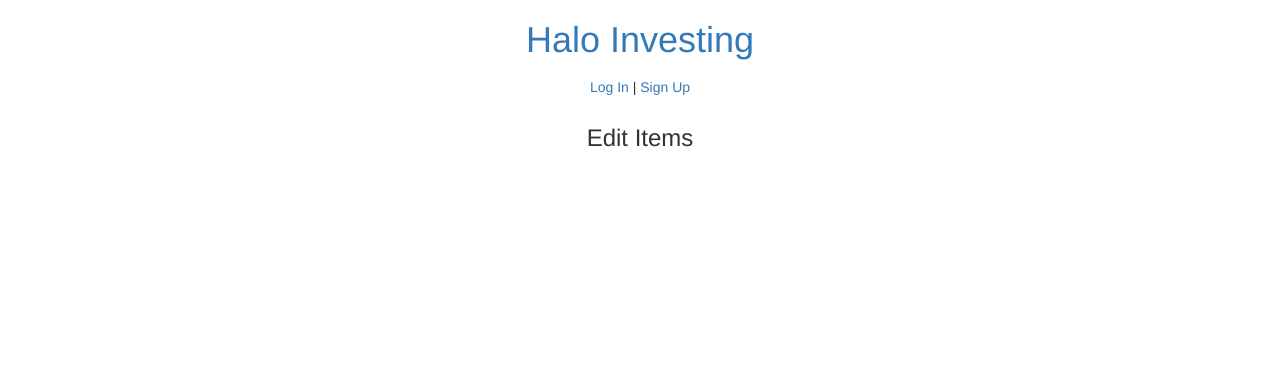
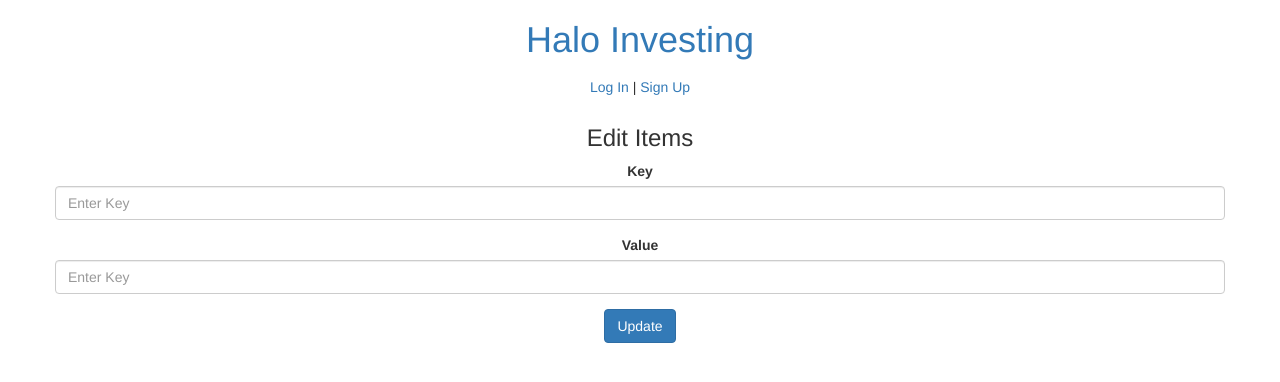
Before and after one commit to pranaymarella/Halo-Code-Challenge, a Flask app: template templates/editItem.html in a window 1280 px wide. Shown: the top 382 px of the page. Run offline with Flask 2, Linux system fonts and the light colour scheme; the template is opened without the code that fills it, so the values that code supplies are empty; some libraries are stand-ins or nearby versions.

Commit message:
users are now able to edit their key/value pairs

```diff
--- a/templates/editItem.html
+++ b/templates/editItem.html
@@ -6,4 +6,18 @@
   <h3>Edit Items</h3>
 </div>
 
+<div class='row text-center'>
+    <form action='/edit/{{item.key}}' method='post' autocomplete='off'>
+      <div class='form-group'>
+        <label for='keyInput'>Key</label>
+        <input type='text' name='key' value='{{item.key}}' class='form-control' id='keyInput' placeholder='Enter Key'/>
+      </div>
+      <div class='form-group'>
+        <label for='valueInput'>Value</label>
+        <input type='text' name='value' value='{{item.value}}' class='form-control' id='valueInput' placeholder='Enter Key'/>
+      </div>
+      <button type='submit' class='btn btn-primary'>Update</button>
+    </form>
+</div>
+
 {% endblock %}
--- a/templates/home.html
+++ b/templates/home.html
@@ -11,6 +11,7 @@
         <th>Key</th>
         <th>Value</th>
         <th>Created</th>
+        <th>Options</th>
       </tr>
     </thead>
     <tbody>
@@ -20,6 +21,7 @@
             <td>{{ item.key }}</td>
             <td>{{ item.value }}</td>
             <td>{{ item.created_date}}</td>
+            <td><a href='/edit/{{item.key}}'>Edit</a> | <a href='#'>Delete</a></td>
           </tr>
         {% endfor %}
       {% endif %}
--- a/views.py
+++ b/views.py
@@ -173,9 +173,50 @@ def addItem():
         return redirect(url_for('index'))
 
 
-@app.route('/edit')
-def editItem():
-    return render_template('editItem.html')
+@app.route('/edit/<item_key>', methods=['GET', 'POST'])
+def editItem(item_key):
+    if request.method == 'GET':
+        if ('username' in login_session):
+            # find key/value pair that we want to edit
+            item = db.query(Items).filter_by(key=item_key).first()
+
+            # Make sure user is editing only their key/value pair
+            if (item.author.username == login_session['username']):
+                return render_template('editItem.html',
+                                        item=item,
+                                        login_session=login_session)
+        else:
+            flash('Please login to edit key/value pairs')
+            return redirect(url_for('login'))
+    elif request.method == 'POST':
+        # Make sure only a logged in user is requesting edit
+        if ('username' in login_session):
+            key = request.form.get('key')
+            value = request.form.get('value')
+
+            item = db.query(Items).filter_by(key=item_key).first()
+
+            # Make sure only user that added this item can edit this
+            if (item.author_id != login_session['user_id']):
+                flash('You are not allowed to edit this')
+                return redirect(url_for('index'))
+
+            # Update the Key/Value pair
+            if key is not None and key != '':
+                item.key = key
+            if value is not None and value != '':
+                item.value = value
+
+            # Commit changes to the Database
+            db.add(item)
+            db.commit()
+            flash('Key/value pair has been updated')
+            return redirect(url_for('index'))
+        else:
+            flash('Please login to edit key/value pairs')
+            return redirect(url_for('login'))
+    else:
+        return redirect(url_for('index'))
 
 
 if __name__ == '__main__':
```
Also changed, not shown: items.db.
